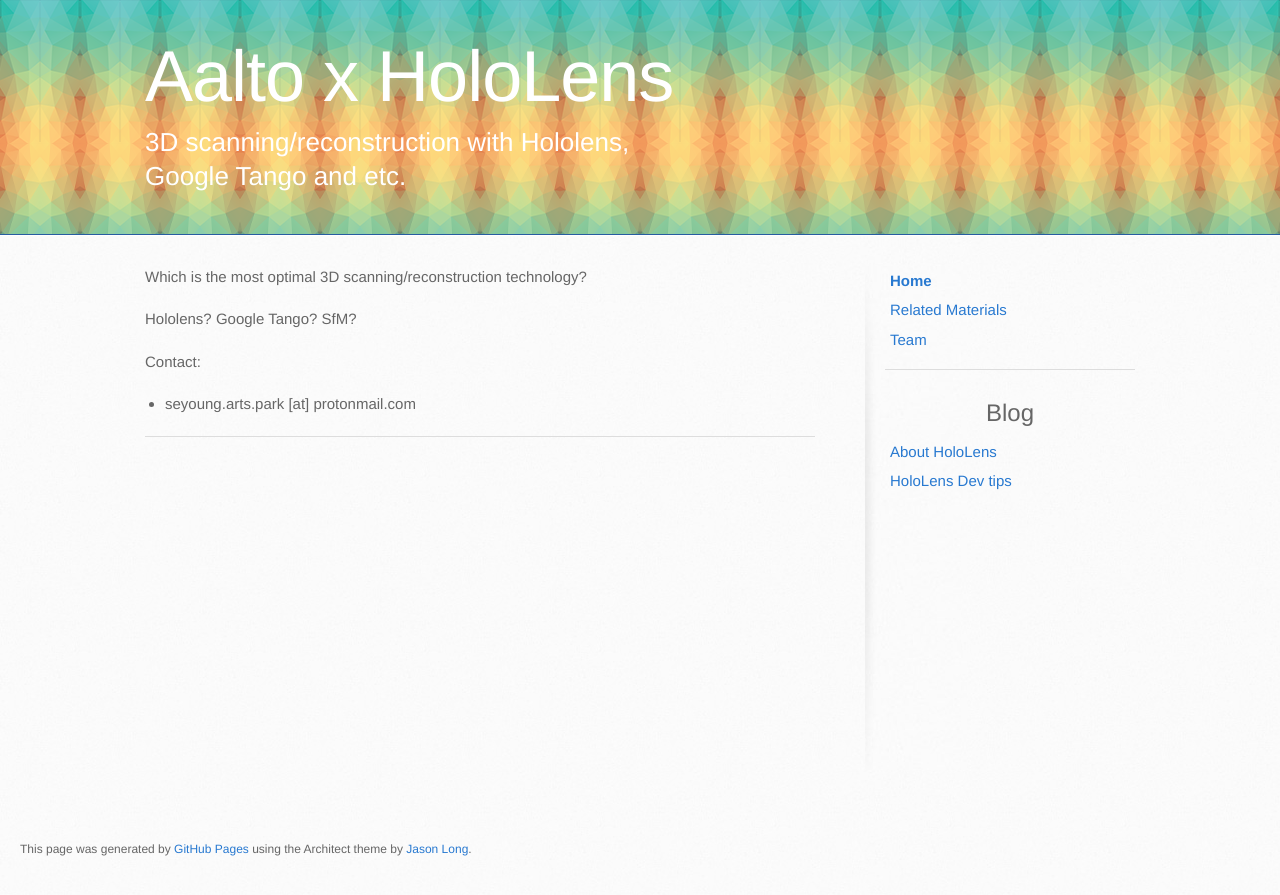
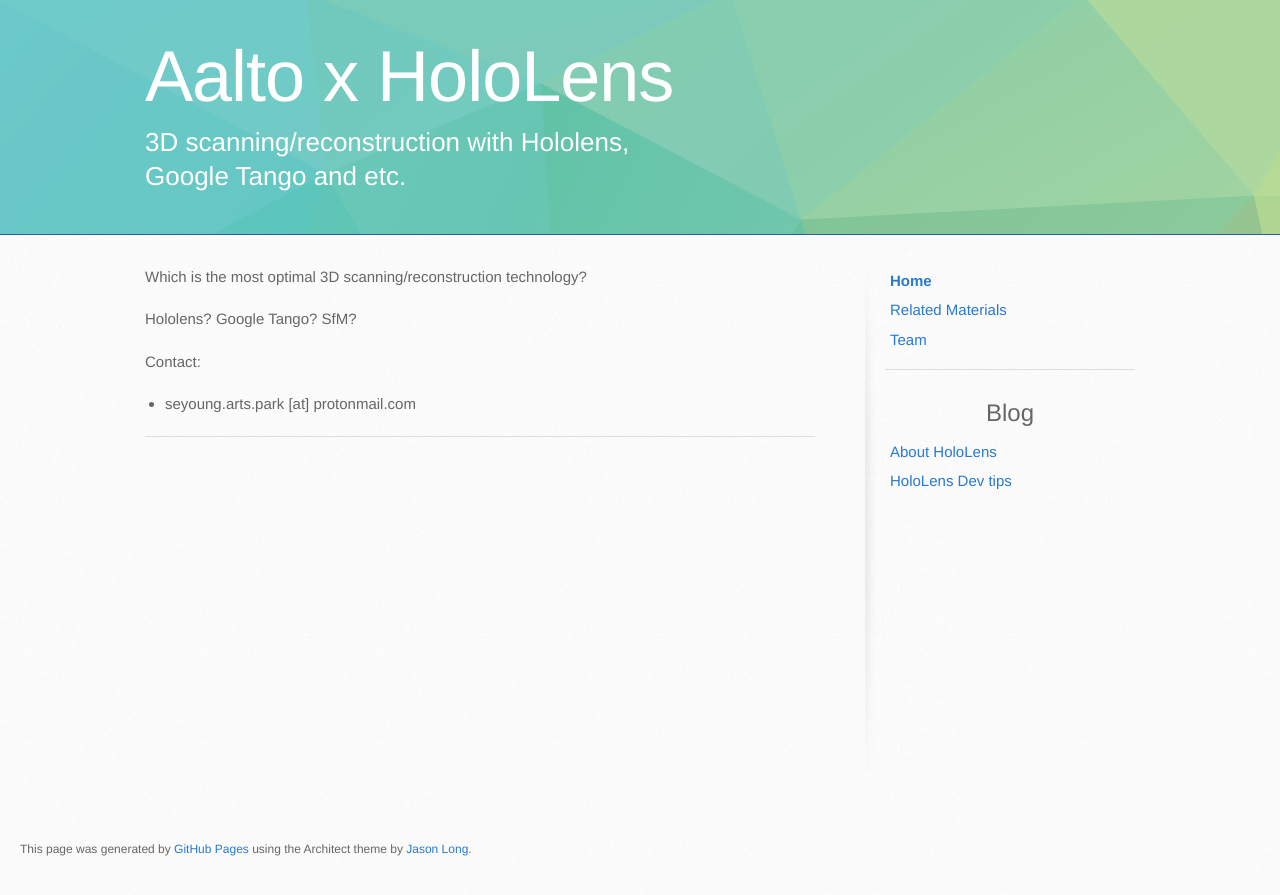
Before and after one commit to aalto-hololens-3D-scanning/aalto-hololens-3D-scanning.github.io, a Jekyll site: the page built from index.md, in a window 1280 px wide. Shown: the top 895 px of the page. Built offline with Jekyll 4.4.1, drawn with Linux system fonts in a browser that asks for light colours.

Commit message:
Change header image

```diff
--- a/stylesheets/stylesheet.css
+++ b/stylesheets/stylesheet.css
@@ -458,7 +458,8 @@
   padding-top: 40px;
   padding-bottom: 40px;
   font-family: 'Architects Daughter', 'Helvetica Neue', Helvetica, Arial, serif;
-  background: #ffffff url(../images/aalto2.png) 0 0 repeat-x;
+  /* background: #ffffff url(../images/aalto2.png) 0 0 repeat-x;*/
+  background: #ffffff url(../images/color191.png);
   border-bottom: solid 1px #275da1;
 }
 
```
Also changed, not shown: images/color191.png (added), 1 other file.
